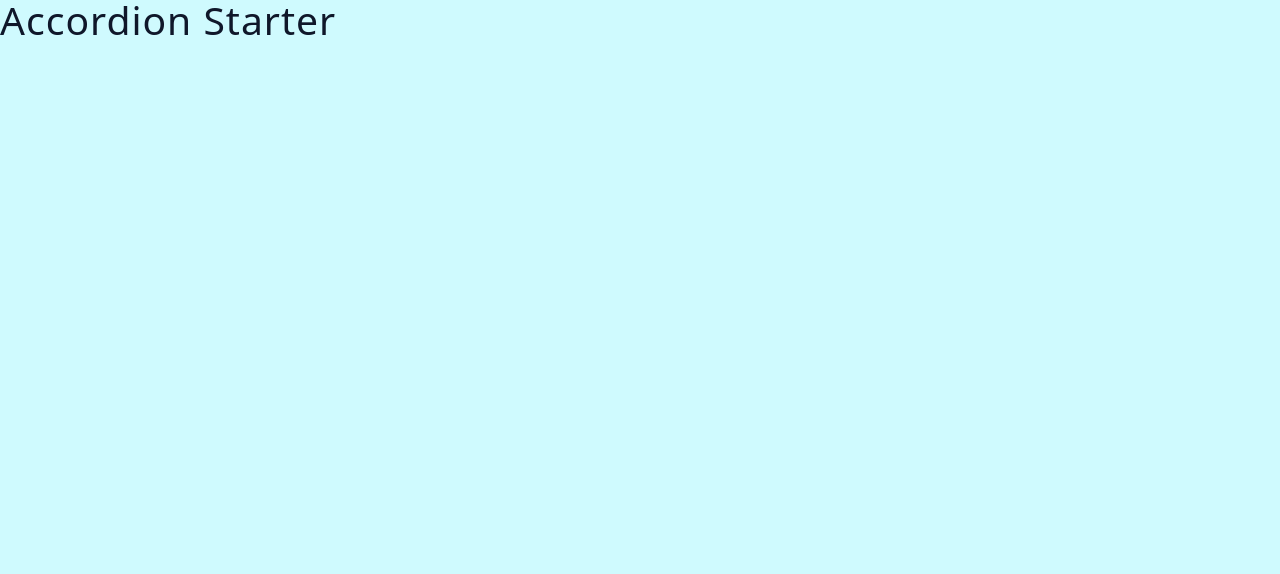
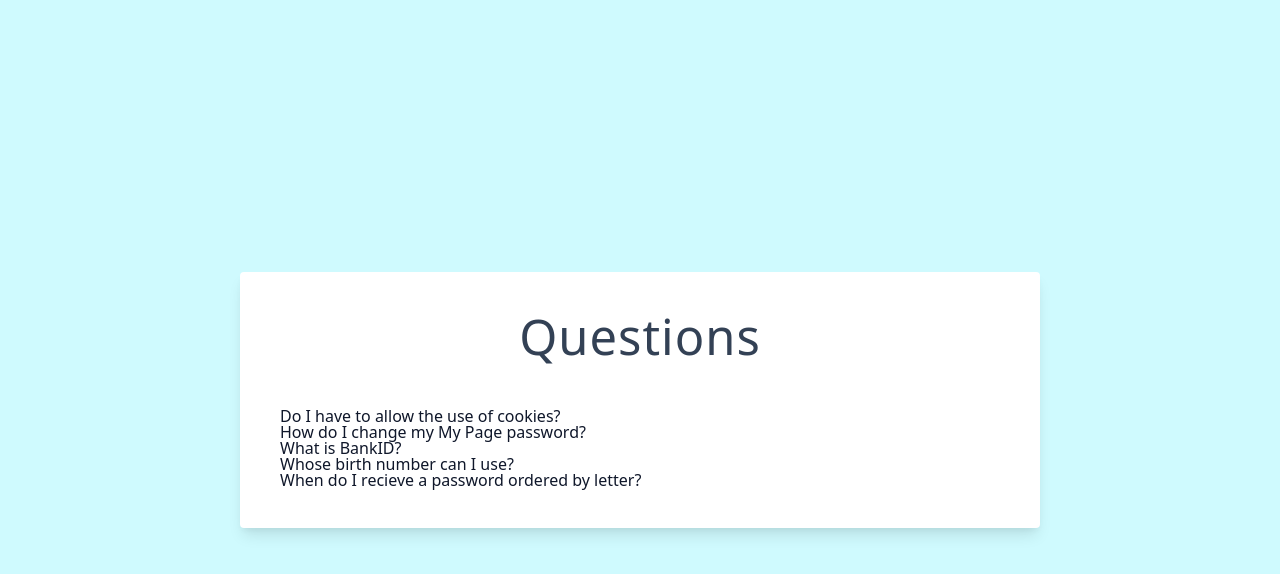
Before and after one commit to season101/Questionnaire-Accordion, a React (Vite) app: page / in a window 1280 px wide. Shown: the top 574 px of the page. Built offline with nearby package versions, Linux system fonts and the light colour scheme.

Commit message:
Imported data and generated test component

```diff
--- a/src/App.jsx
+++ b/src/App.jsx
@@ -1,4 +1,18 @@
+import { useState } from 'react';
+import questions from './data';
 const App = () => {
-  return <h2>Accordion Starter</h2>;
+  const [data, setData] = useState(questions);
+  return (
+    <main>
+      <section className="container">
+        <h1>Questions</h1>
+        <ul>
+          {data.map((d) => {
+            return <li key={d.id}>{d.title}</li>;
+          })}
+        </ul>
+      </section>
+    </main>
+  );
 };
 export default App;
```
Also changed, not shown: src/Questions.jsx (added, +7 -0 lines), src/SingleQuestion.jsx (added, +7 -0 lines).
